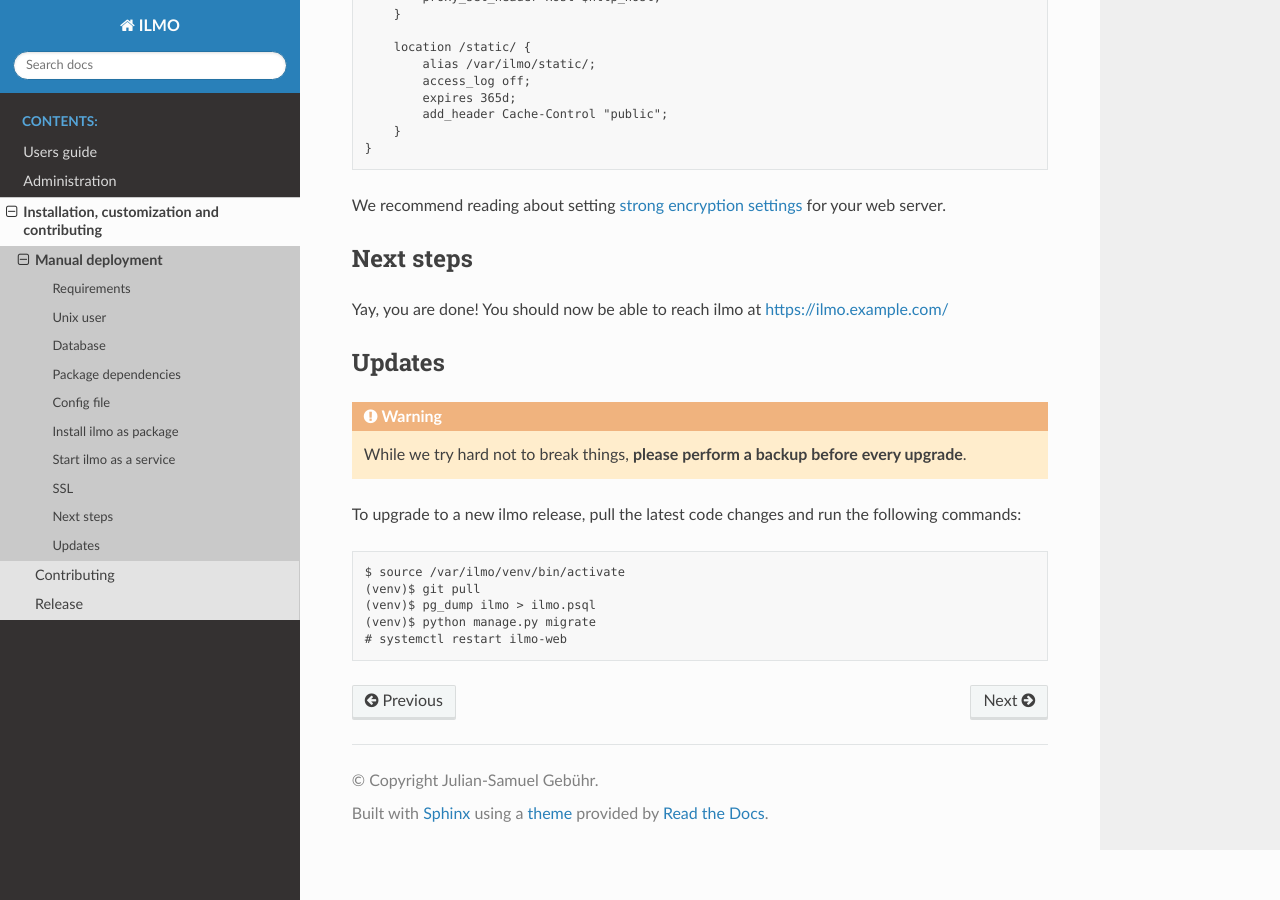
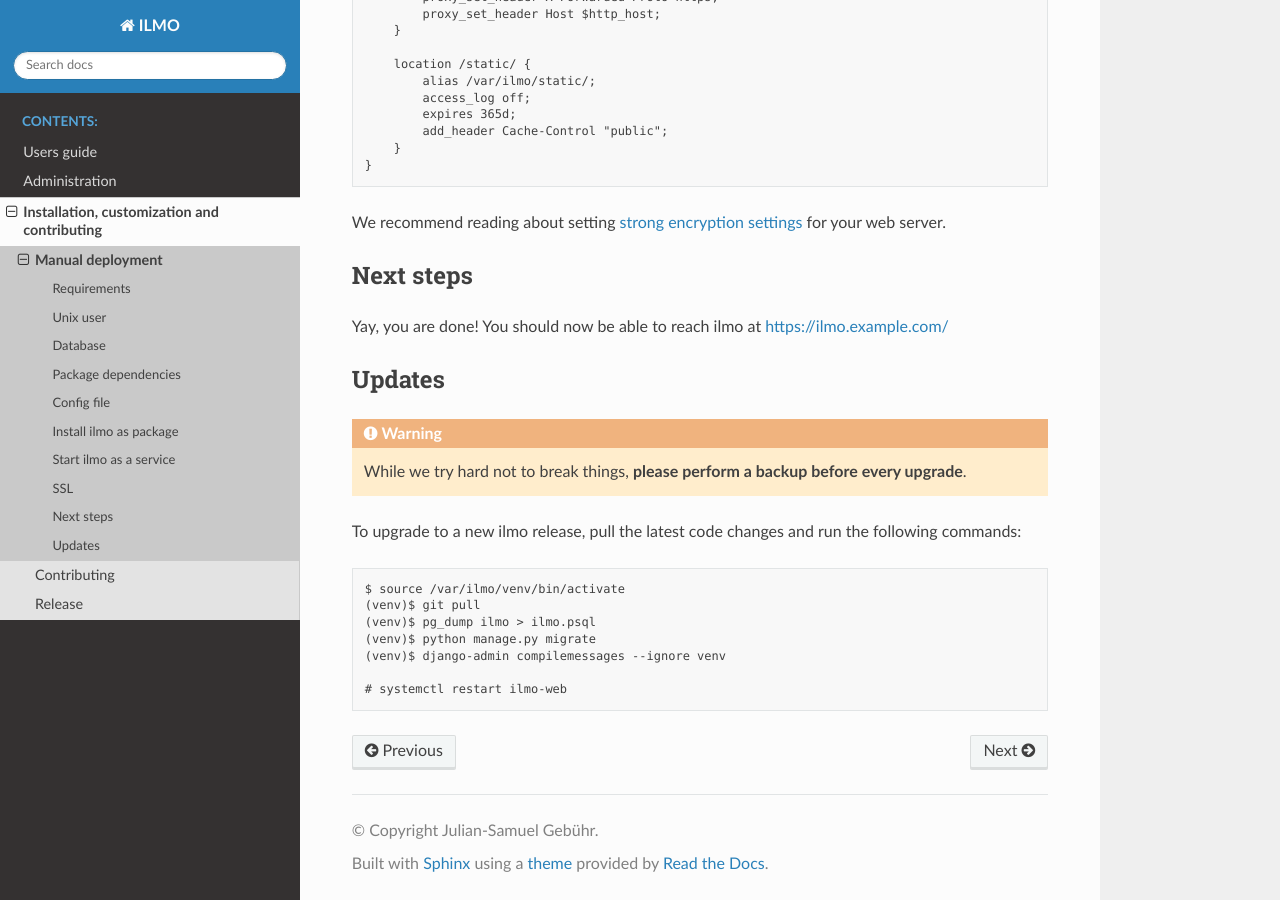
Before and after one commit to moan0s/ILMO2, a Sphinx documentation site: the page built from docs/dev/deployment.rst, in a window 1280 px wide and 900 px high, scrolled down 4421 px. Built offline with Sphinx 7.4.7 and the Read the Docs theme 2.0.0, drawn with Linux system fonts in a browser that asks for light colours; some of the changed text lies outside the part shown.

Commit message:
Add translation compilation instruction

```diff
--- a/docs/dev/deployment.rst
+++ b/docs/dev/deployment.rst
@@ -128,6 +128,7 @@
 
     (venv)$ ./manage.py collectstatic
     (venv)$ ./manage.py migrate
+    (venv)$ django-admin compilemessages --ignore venv
 
 
 Start ilmo as a service
@@ -225,7 +226,10 @@
     (venv)$ git pull
     (venv)$ pg_dump ilmo > ilmo.psql
     (venv)$ python manage.py migrate
+    (venv)$ django-admin compilemessages --ignore venv
+
     # systemctl restart ilmo-web
+
 
 .. _Postfix: https://www.digitalocean.com/community/tutorials/how-to-install-and-configure-postfix-as-a-send-only-smtp-server-on-ubuntu-16-04
 .. _nginx: https://botleg.com/stories/https-with-lets-encrypt-and-nginx/
```
